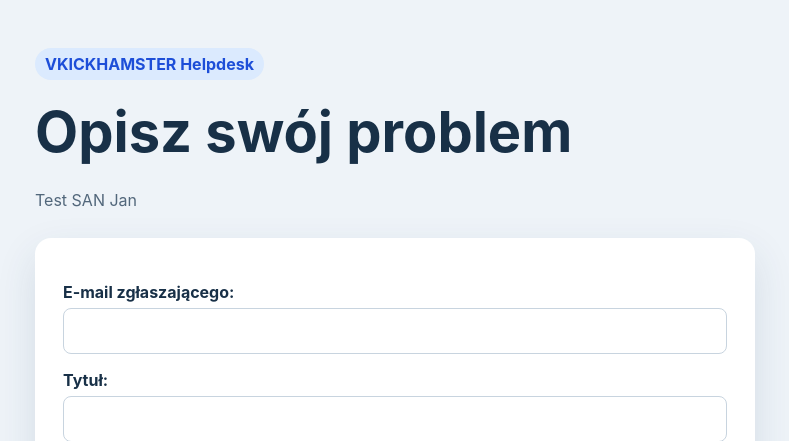
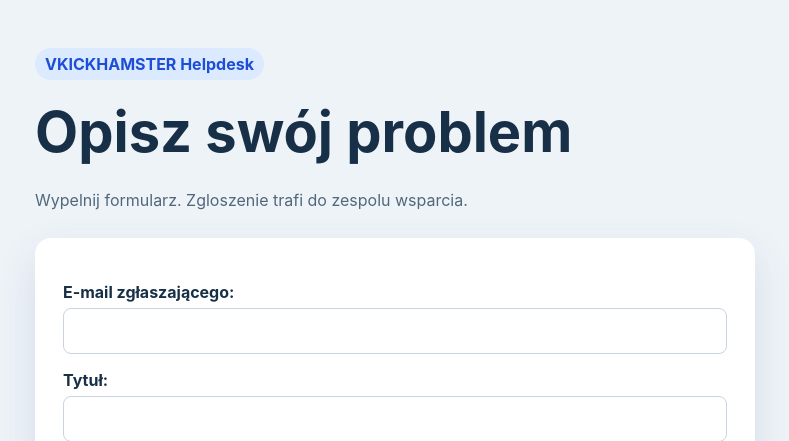
Before and after one commit to Vkick21/azure-vpn-ansible-project, a Django app: page / in a window 1280 px wide. Shown: the top 441 px of the page, without its empty margins (245-1034 px from the left). Run offline with Django 5.2, Linux system fonts and the light colour scheme; parts of the project's set-up code (start-up, migrations or seed data) failed here and were passed over.

Commit message:
Demo: update Helpdesk introduction

```diff
--- a/app/templates/tickets/ticket_create.html
+++ b/app/templates/tickets/ticket_create.html
@@ -4,7 +4,7 @@
 {% block heading %}Opisz swój problem{% endblock %}
 
 {% block content %}
-<p class="lead">Test SAN Jan</p>
+<p class="lead">Wypelnij formularz. Zgloszenie trafi do zespolu wsparcia.</p>
 <form method="post" enctype="multipart/form-data" class="card">
   {% csrf_token %}
   {{ form.as_p }}
```
